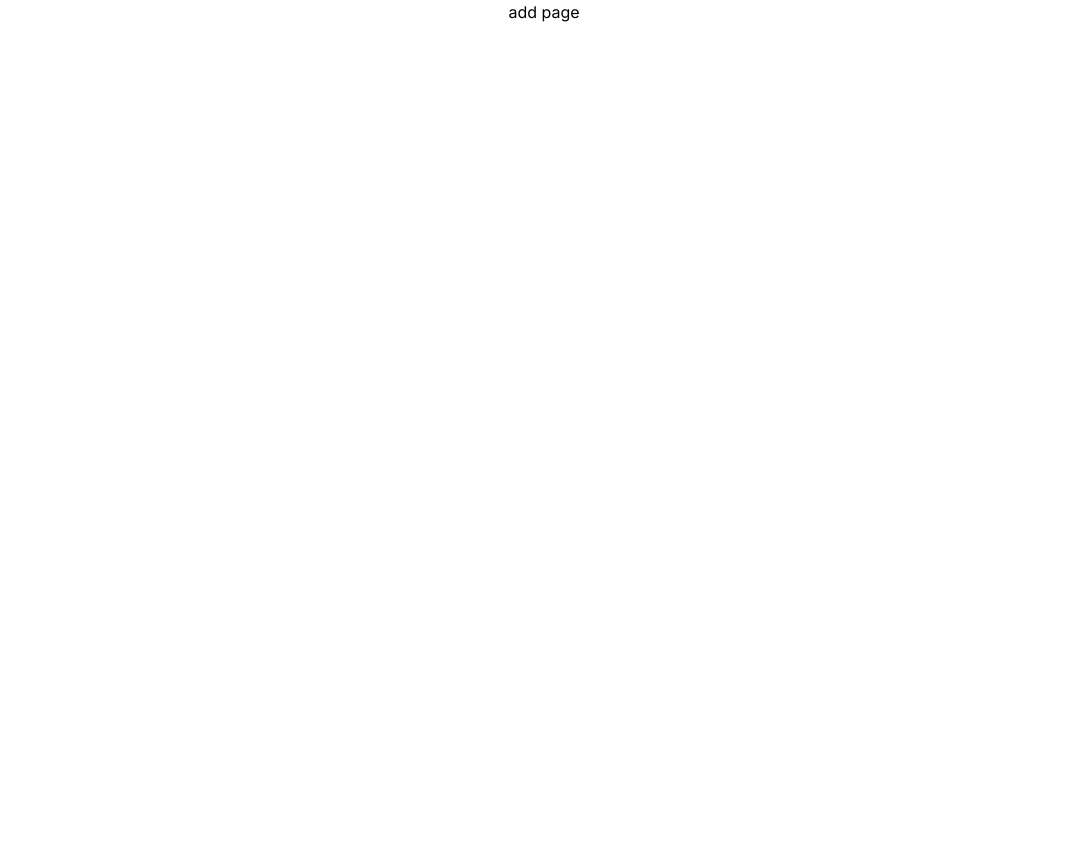
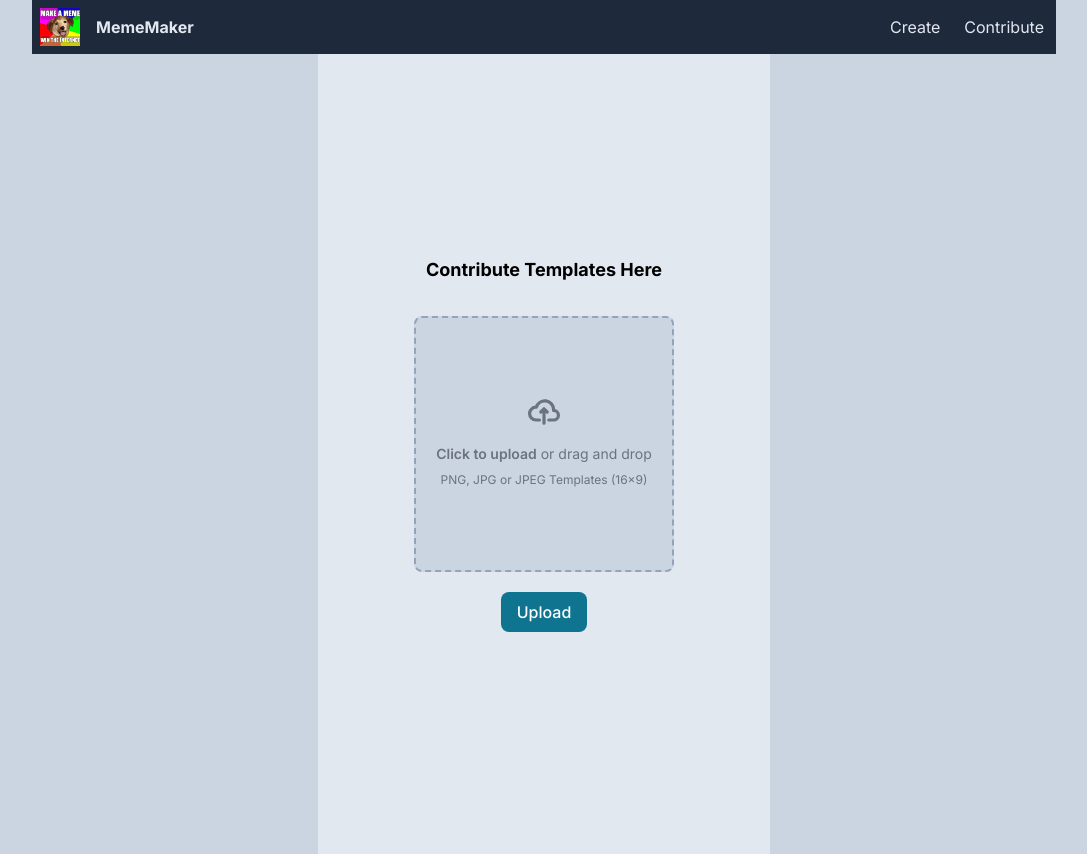
Before and after one commit to Animish01/meme-app, a Next.js app: page /add-templates in a window 1280 px wide. Shown: the whole page, without its empty margins (96-1183 px from the left). Before the commit the page ends 800 px from the top, so only its background shows below. Built offline with nearby package versions, Linux system fonts and the light colour scheme.

Commit message:
Contribute page UI

```diff
--- a/components/Navbar.tsx
+++ b/components/Navbar.tsx
@@ -1,4 +1,5 @@
 import Image from "next/image"
+import Link from "next/link"
 
 export default function Navbar () {
   const links = [
@@ -22,13 +23,13 @@ export default function Navbar () {
           height={40}
           className="m-2"
         />
-        <div className="text-slate-200 m-2">Make memes</div>
+        <div className="text-slate-200 m-2 font-bold">MemeMaker</div>
       </div>
       <div className="flex flex-row">
         {
           links.map(link => {
             return (
-              <div className="text-slate-200 m-3" key={link.name}>{link.name}</div>
+              <Link href={ link.link } className="transition ease-in-out text-slate-200 m-3 cursor-pointer hover:scale-110 duration-200" key={link.name}>{link.name}</Link>
             )
           })
         }
--- /dev/null
+++ b/components/Upload.tsx
@@ -0,0 +1,21 @@
+export default function Upload () {
+  return (
+    <div className="flex flex-col justify-center max-w-screen-lg min-h-screen bg-slate-200 px-24">
+      <div className="text-center mb-8 text-base font-bold md:text-lg">Contribute Templates Here</div>
+      <label htmlFor="dropzone-file" className="flex flex-col items-center justify-center w-full h-64 border-2 border-slate-400 border-dashed rounded-lg cursor-pointer bg-slate-300 hover:bg-slate-200 p-5">
+        <div className="flex flex-col items-center justify-center pt-5 pb-6">
+            <svg className="w-8 h-8 mb-4 text-gray-500" aria-hidden="true" xmlns="http://www.w3.org/2000/svg" fill="none" viewBox="0 0 20 16">
+                <path stroke="currentColor" stroke-linecap="round" stroke-linejoin="round" stroke-width="2" d="M13 13h3a3 3 0 0 0 0-6h-.025A5.56 5.56 0 0 0 16 6.5 5.5 5.5 0 0 0 5.207 5.021C5.137 5.017 5.071 5 5 5a4 4 0 0 0 0 8h2.167M10 15V6m0 0L8 8m2-2 2 2"/>
+            </svg>
+            <p className="mb-2 text-sm text-gray-500"><span className="font-semibold">Click to upload</span> or drag and drop</p>
+            <p className="text-xs text-gray-500">PNG, JPG or JPEG Templates (16x9)</p>
+        </div>
+        <input id="dropzone-file" type="file" className="hidden" />
+      </label>
+      <div
+        className="flex items-center mx-auto my-5 gap-5 self-start rounded-lg bg-cyan-700 px-4 py-2 text-sm font-medium text-white transition-colors hover:bg-cyan-600 hover:cursor-pointer md:text-base m-2"
+        >Upload
+      </div>
+    </div>
+  )
+}
--- a/src/app/add-templates/page.tsx
+++ b/src/app/add-templates/page.tsx
@@ -1,5 +1,11 @@
+import Navbar from "../../../components/Navbar";
+import Upload from "../../../components/Upload";
+
 export default function page () {
   return (
-    <div>add page</div>
+    <main className="w-screen flex flex-col items-center bg-slate-300">
+      <Navbar />
+      <Upload />
+    </main>
   )
 }
```
